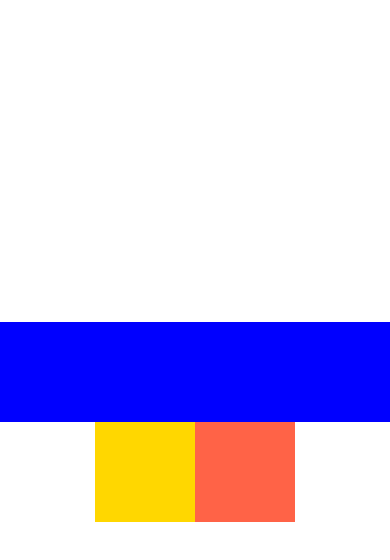
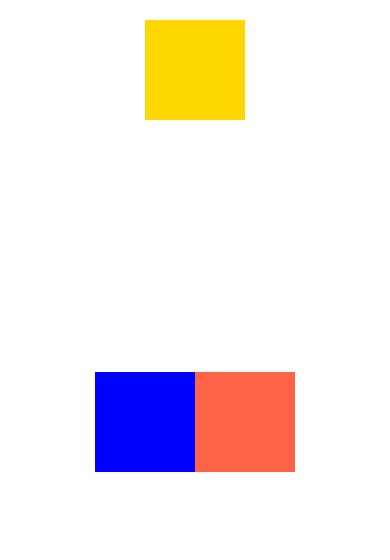
Before and after one commit to VikasKad/ReactNativeApp, a React Native app: screen / in a window 390 px wide. Shown: the top 560 px of the page. Built offline with nearby package versions, Linux system fonts and the light colour scheme.

Commit message:
absolute and relative position

```diff
--- a/App.js
+++ b/App.js
@@ -18,14 +18,22 @@
       <View
         style={{
           backgroundColor: "blue",
-          width: 400,
+          width: 100,
           height: 100,
           // flex: 1,
           // flexBasis: 100,
-          flexShrink: 1,
+          // flexShrink: 1,
         }}
       />
-      <View style={{ backgroundColor: "gold", width: 100, height: 100 }} />
+      <View
+        style={{
+          backgroundColor: "gold",
+          width: 100,
+          height: 100,
+          top: 20,
+          position: "absolute",
+        }}
+      />
       <View style={{ backgroundColor: "tomato", width: 100, height: 100 }} />
       {/* <View style={{ backgroundColor: "green", width: 100, height: 100 }} /> */}
     </View>
```
